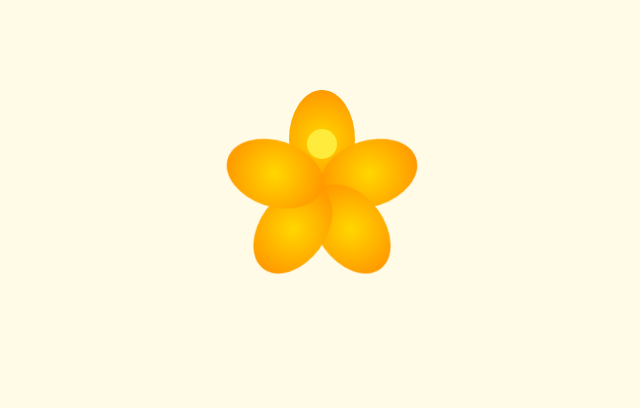
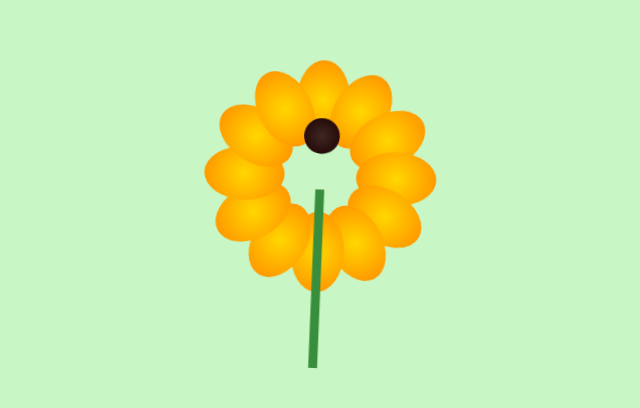
Before and after one commit to mromero36/girasoles, a plain HTML site: page index.html in a window 1280 px wide. Shown: the part 264-672 px from the top of the page, without its empty margins (318-958 px from the left). Drawn offline with Linux system fonts and the light colour scheme.

Commit message:
Update index.html

```diff
--- a/index.html
+++ b/index.html
@@ -3,20 +3,23 @@
 <head>
   <meta charset="UTF-8">
   <meta name="viewport" content="width=device-width, initial-scale=1.0">
-  <title>🌻¿Quién la marchitará?🌻</title>
+  <title>Girasoles</title>
   <style>
     body {
+      margin: 0;
+      height: 100vh;
       display: flex;
       justify-content: center;
       align-items: center;
-      height: 100vh;
-      background: #fffbe7;
+      background: #c8f7c5;
+      overflow: hidden;
     }
 
-    .flor {
+    .girasol {
       position: relative;
-      width: 100px;
-      height: 100px;
+      width: 120px;
+      height: 120px;
+      animation: crecer 3s ease-in-out infinite alternate;
     }
 
     .petalo {
@@ -25,42 +28,66 @@
       height: 90px;
       background: radial-gradient(circle at center, #ffd700, #ff8c00);
       border-radius: 50% 50% 50% 50%;
-      top: 5px;
-      left: 20px;
+      top: 15px;
+      left: 30px;
       transform-origin: bottom center;
-      animation: latir 2s infinite;
     }
 
-    .petalo:nth-child(2) { transform: rotate(72deg) translateY(-20px); }
-    .petalo:nth-child(3) { transform: rotate(144deg) translateY(-20px); }
-    .petalo:nth-child(4) { transform: rotate(216deg) translateY(-20px); }
-    .petalo:nth-child(5) { transform: rotate(288deg) translateY(-20px); }
+    .petalo:nth-child(1) { transform: rotate(0deg)   translateY(-40px); }
+    .petalo:nth-child(2) { transform: rotate(30deg)  translateY(-40px); }
+    .petalo:nth-child(3) { transform: rotate(60deg)  translateY(-40px); }
+    .petalo:nth-child(4) { transform: rotate(90deg)  translateY(-40px); }
+    .petalo:nth-child(5) { transform: rotate(120deg) translateY(-40px); }
+    .petalo:nth-child(6) { transform: rotate(150deg) translateY(-40px); }
+    .petalo:nth-child(7) { transform: rotate(180deg) translateY(-40px); }
+    .petalo:nth-child(8) { transform: rotate(210deg) translateY(-40px); }
+    .petalo:nth-child(9) { transform: rotate(240deg) translateY(-40px); }
+    .petalo:nth-child(10){ transform: rotate(270deg) translateY(-40px); }
+    .petalo:nth-child(11){ transform: rotate(300deg) translateY(-40px); }
+    .petalo:nth-child(12){ transform: rotate(330deg) translateY(-40px); }
 
     .centro {
       position: absolute;
-      top: 35px;
-      left: 35px;
-      width: 30px;
-      height: 30px;
-      background: #ffeb3b;
+      top: 40px;
+      left: 40px;
+      width: 40px;
+      height: 40px;
+      background: radial-gradient(circle at center, #3e2723, #1b0000);
       border-radius: 50%;
       z-index: 10;
     }
 
-    @keyframes latir {
-      0%, 100% { transform: scale(1) rotate(var(--angle, 0)); }
-      50% { transform: scale(1.1) rotate(var(--angle, 0)); }
+    .tallo {
+      position: absolute;
+      top: 120px;
+      left: 55px;
+      width: 10px;
+      height: 200px;
+      background: #388e3c;
+    }
+
+    @keyframes crecer {
+      0%   { transform: scale(0.8) rotate(0deg); }
+      100% { transform: scale(1.2) rotate(10deg); }
     }
   </style>
 </head>
 <body>
-  <div class="flor">
-    <div class="petalo" style="--angle: 0deg;"></div>
-    <div class="petalo" style="--angle: 72deg;"></div>
-    <div class="petalo" style="--angle: 144deg;"></div>
-    <div class="petalo" style="--angle: 216deg;"></div>
-    <div class="petalo" style="--angle: 288deg;"></div>
+  <div class="girasol">
+    <div class="petalo"></div>
+    <div class="petalo"></div>
+    <div class="petalo"></div>
+    <div class="petalo"></div>
+    <div class="petalo"></div>
+    <div class="petalo"></div>
+    <div class="petalo"></div>
+    <div class="petalo"></div>
+    <div class="petalo"></div>
+    <div class="petalo"></div>
+    <div class="petalo"></div>
+    <div class="petalo"></div>
     <div class="centro"></div>
+    <div class="tallo"></div>
   </div>
 </body>
 </html>
```
